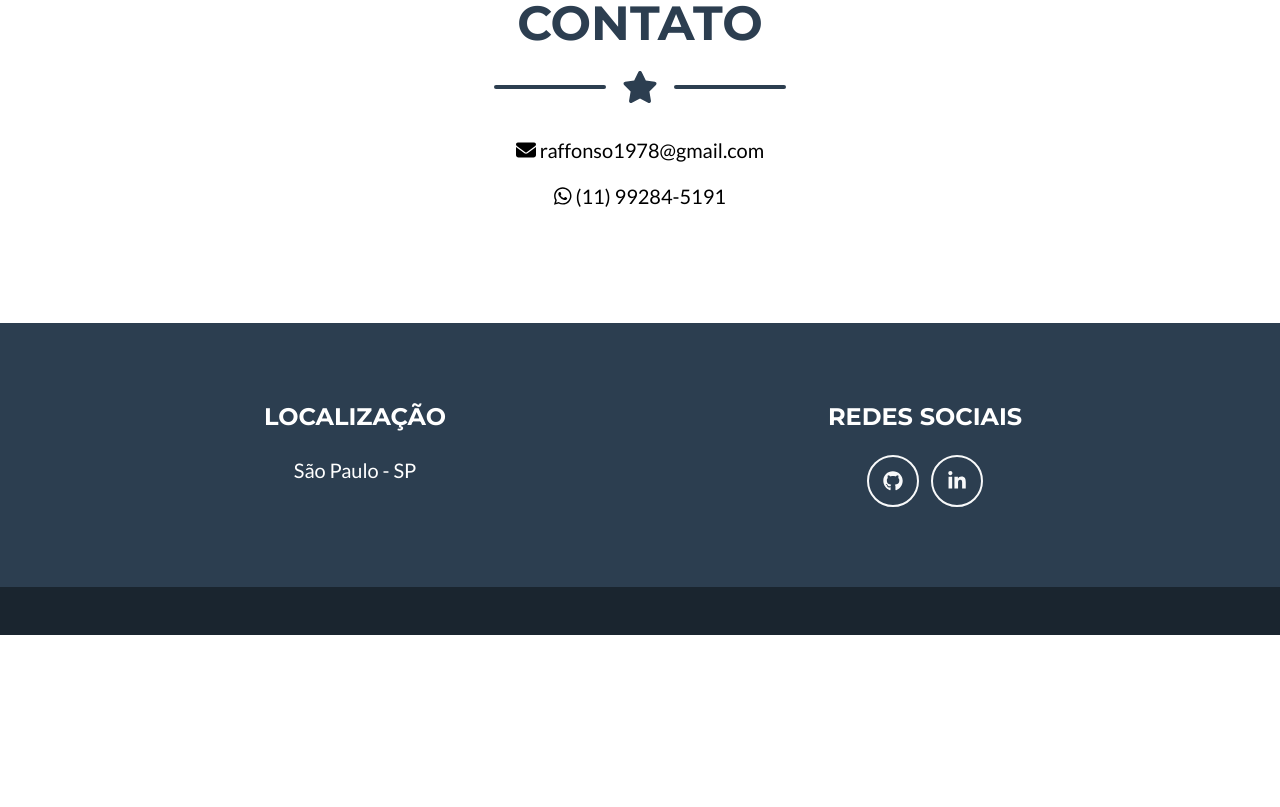
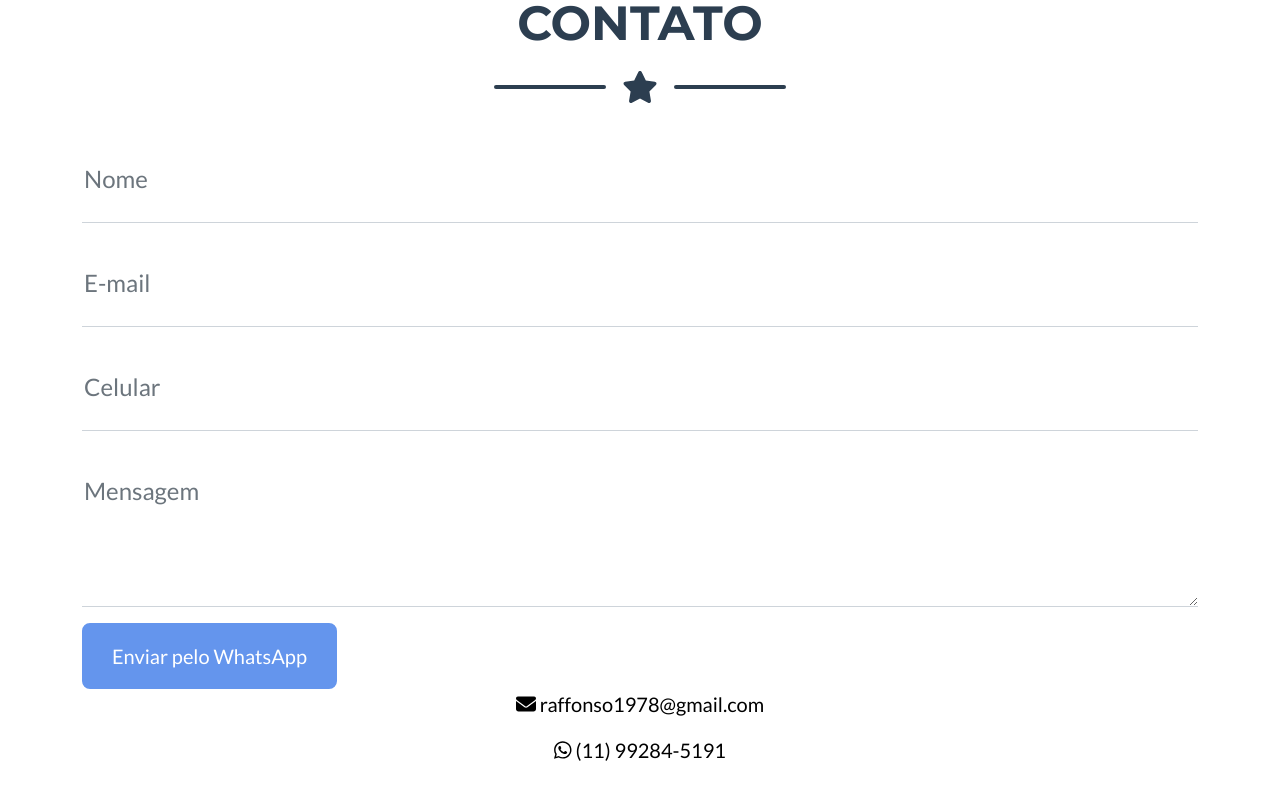
Before and after one commit to profrodrigoaffonso/profrodrigoaffonso.github.io, a plain HTML site: page index.html in a window 1280 px wide. Shown: the part 2853-3660 px from the top of the page. Before the commit the page ends 3488 px from the top, so only its background shows below. Drawn offline with Linux system fonts and the light colour scheme; files whose address does not match are found by name.

Commit message:
Formulário de envio de WhastApp

```diff
--- a/index.html
+++ b/index.html
@@ -195,6 +195,66 @@
         </div>
         <!-- Contact Section Form-->
         <div class="row justify-content-center">
+            <div class="col-lg-8 col-xl-12">
+                <!-- * * * * * * * * * * * * * * *-->
+                <!-- * * SB Forms Contact Form * *-->
+                <!-- * * * * * * * * * * * * * * *-->
+                <!-- This form is pre-integrated with SB Forms.-->
+                <!-- To make this form functional, sign up at-->
+                <!-- https://startbootstrap.com/solution/contact-forms-->
+                <!-- to get an API token!-->
+                <form method="post">
+
+                    <!-- Name input-->
+
+                    <div class="form-floating mb-3">
+                        <input required class="form-control" id="nome" name="nome" type="text" placeholder="Enter your name..." data-sb-validations="required" />
+                        <label for="name">Nome</label>
+                        <div class="invalid-feedback" data-sb-feedback="name:required">Preenchimento obrigatório.</div>
+                    </div>
+                    <!-- Email address input-->
+                    <div class="form-floating mb-3">
+                        <input required class="form-control" id="email" name="email" type="email" placeholder="name@example.com" data-sb-validations="required,email" />
+                        <label for="email">E-mail</label>
+                        <div class="invalid-feedback" data-sb-feedback="email:required">Preenchimento obrigatório.</div>
+                        <div class="invalid-feedback" data-sb-feedback="email:email">Formato de E-mail inválido.</div>
+                    </div>
+                    <!-- Phone number input-->
+                    <div class="form-floating mb-3">
+                        <input class="form-control" id="celular" name="celular" type="tel" placeholder="(123) 456-7890" />
+                        <label for="phone">Celular</label>
+                        <div class="invalid-feedback" data-sb-feedback="phone:required">A phone number is required.</div>
+                    </div>
+                    <!-- Message input-->
+                    <div class="form-floating mb-3">
+                        <textarea required class="form-control" id="mensagem" name="mensagem" type="text" placeholder="Enter your message here..." style="height: 10rem" data-sb-validations="required"></textarea>
+                        <label for="message">Mensagem</label>
+                        <div class="invalid-feedback" data-sb-feedback="message:required">Preenchimento obrigatório.</div>
+                    </div>
+                    <!-- Submit success message-->
+                    <!---->
+                    <!-- This is what your users will see when the form-->
+                    <!-- has successfully submitted-->
+                    <div class="d-none" id="submitSuccessMessage">
+                        <div class="text-center mb-3">
+                            <div class="fw-bolder">Form submission successful!</div>
+                            To activate this form, sign up at
+                            <br />
+                            <a href="https://startbootstrap.com/solution/contact-forms">https://startbootstrap.com/solution/contact-forms</a>
+                        </div>
+                    </div>
+                    <!-- Submit error message-->
+                    <!---->
+                    <!-- This is what your users will see when there is-->
+                    <!-- an error submitting the form-->
+                    <div class="d-none" id="submitErrorMessage"><div class="text-center text-danger mb-3">Error sending message!</div></div>
+                    <!-- Submit Button-->
+                    <button class="btn btn-primary btn-xl" type="button" onclick="sendWhats()">Enviar pelo WhatsApp</button>
+                </form>
+            </div>
+        </div>
+        <!-- Contact Section Form-->
+        <div class="row justify-content-center">
             <div class="col-lg-8 col-xl-7">
                 <div class="col-lg-12 text-center">
                     <p class="lead"><a title="E-mail" style="color: black; text-decoration: none;" href="mailto:raffonso1978@gmail.com"><i class="fa fa-envelope"></i> raffonso1978@gmail.com</a></p>
@@ -202,6 +262,8 @@
                 <div class="col-lg-12 text-center">
                     <p class="lead"><a title="Somente WhatsApp" style="color: black; text-decoration: none;" target="_blank" href="https://wa.me/5511992845191"><i class="fab fa-whatsapp"></i> (11) 99284-5191</a></p>
                 </div>
+
+
 
 
 
@@ -218,22 +280,21 @@
     </div>
 </section>
 <script type="text/javascript">
-    function onClick(id){
+    function sendWhats(){
+        var nome = document.getElementById('nome').value.trim();
+        if(nome == ''){
 
-        var xhttp = new XMLHttpRequest();
-        xhttp.onreadystatechange = function() {
-            if (this.readyState == 4 && this.status == 200) {
-                // código a ser executado em caso de sucesso
-                // console.log(this.status)
-            } else if (this.readyState == 4 && this.status != 200) {
-                // código a ser executado em caso de erro
-            }
-        };
-        xhttp.open("POST", "/api/contagem-link", true);
-        xhttp.setRequestHeader("Content-type", "application/x-www-form-urlencoded");
-        xhttp.send("id=" + id);
+        } else {
+            var celular = document.getElementById('celular').value.trim();
+            var email = document.getElementById('email').value;
+            var mensagem = document.getElementById('mensagem').value.trim();
+            var texto = 'Olá, Rodrigo! Meu nome é ' + nome + '.\n' +
+                        (mensagem ? 'Mensagem: ' + mensagem + '\n' : '') +
+                        (celular ? 'Celular: ' + celular : '') + '\n' +
+                        (email ? 'E-mail: ' + email : '');
+            window.open('https://wa.me/5511992845191?text=' + encodeURIComponent(texto), '_blank', 'noopener');
+        }
     }
-
 </script>
 <!-- Contact Section-->
 
```
